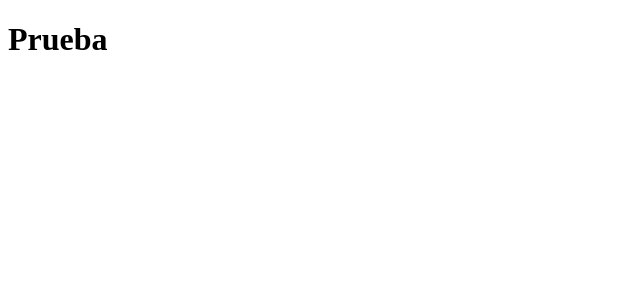
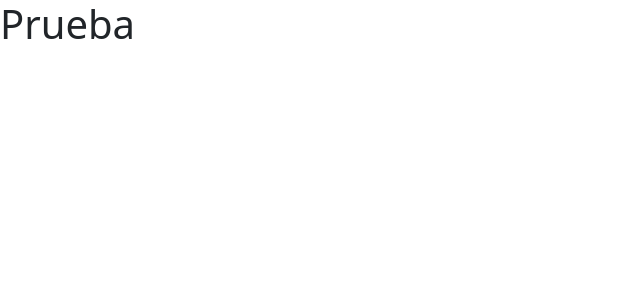
Before and after one commit to producciongespro/demo-pwa, a React (Create React App) app: page / in a window 1280 px wide. Shown: the top 300 px of the page, without its empty margins (0-640 px from the left). Built offline with nearby package versions, Linux system fonts and the light colour scheme.

Commit message:
Imp de Sw -registro de Ws manjeado de eventos para instal, activate y fetch

```diff
--- a/public/index.html
+++ b/public/index.html
@@ -11,6 +11,8 @@
     />
     <link rel="apple-touch-icon" href="%PUBLIC_URL%/logo192.png" />
     <link rel="manifest" href="%PUBLIC_URL%/manifest.json" />
+    <link href="https://cdn.jsdelivr.net/npm/bootstrap@5.0.2/dist/css/bootstrap.min.css" rel="stylesheet" >
+
 
     <title>React App</title>
   </head>
--- a/src/index.js
+++ b/src/index.js
@@ -1,15 +1,19 @@
-import React from 'react';
-import ReactDOM from 'react-dom';
-import App from './App';
+import React from "react";
+import ReactDOM from "react-dom";
+import App from "./App";
 
 console.log("Inicia carga React DOM");
+
+if (navigator.serviceWorker) {
+  console.log("Registrando Service Worker");
+  navigator.serviceWorker.register("sw.js");
+}
 
 ReactDOM.render(
   <React.StrictMode>
     <App />
   </React.StrictMode>,
-  document.getElementById('root')
+  document.getElementById("root")
 );
 
-
 console.log("React DOM cargado");
```
